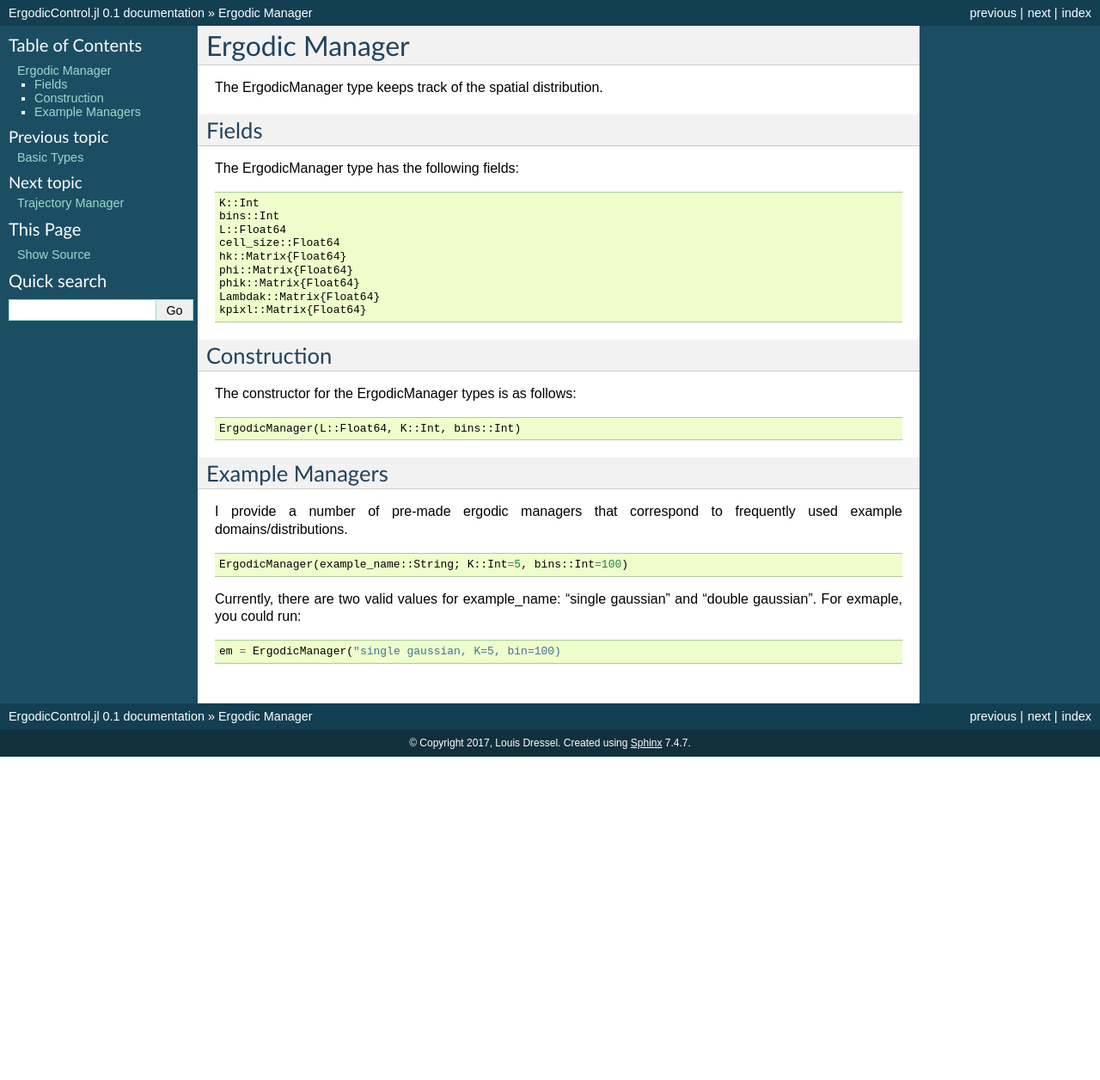
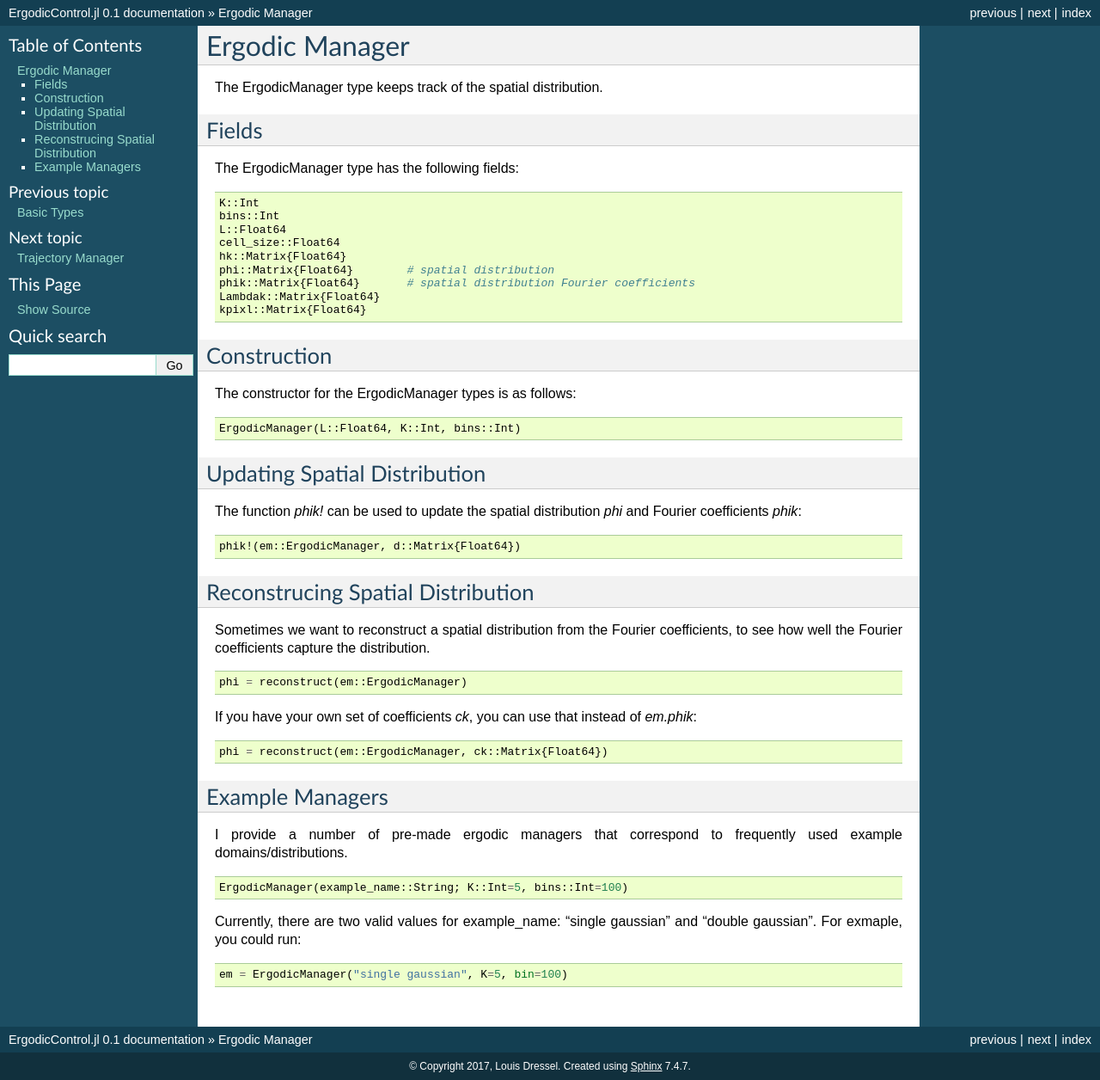
Before and after one commit to dressel/ErgodicControl.jl, a Sphinx documentation site: the page built from docs/ergodic_manager.rst, in a window 1280 px wide. Shown: the whole page at 86% size. Built offline with Sphinx 7.4.7, drawn with Linux system fonts in a browser that asks for light colours; before the commit the page ends 900 px from its top, so only the background shows below that.

Commit message:
updating ergodic manager documentation

```diff
--- a/docs/ergodic_manager.rst
+++ b/docs/ergodic_manager.rst
@@ -14,8 +14,8 @@ The ErgodicManager type has the following fields:
     L::Float64
     cell_size::Float64
     hk::Matrix{Float64}
-    phi::Matrix{Float64}
-    phik::Matrix{Float64}
+    phi::Matrix{Float64}        # spatial distribution
+    phik::Matrix{Float64}       # spatial distribution Fourier coefficients
     Lambdak::Matrix{Float64}
     kpixl::Matrix{Float64}
 
@@ -25,6 +25,28 @@ The constructor for the ErgodicManager types is as follows:
 ::
 
     ErgodicManager(L::Float64, K::Int, bins::Int)
+
+
+Updating Spatial Distribution
+==============================
+The function `phik!` can be used to update the spatial distribution `phi` and Fourier coefficients `phik`:
+::
+
+    phik!(em::ErgodicManager, d::Matrix{Float64})
+
+
+Reconstrucing Spatial Distribution
+====================================
+Sometimes we want to reconstruct a spatial distribution from the Fourier coefficients, to see how well the Fourier coefficients capture the distribution.
+::
+
+    phi = reconstruct(em::ErgodicManager)
+
+If you have your own set of coefficients `ck`, you can use that instead of `em.phik`:
+::
+
+    phi = reconstruct(em::ErgodicManager, ck::Matrix{Float64})
+
 
 
 Example Managers
@@ -37,4 +59,4 @@ I provide a number of pre-made ergodic managers that correspond to frequently us
 Currently, there are two valid values for example_name: "single gaussian" and "double gaussian". For exmaple, you could run:
 ::
 
-    em = ErgodicManager("single gaussian, K=5, bin=100)
+    em = ErgodicManager("single gaussian", K=5, bin=100)
```
